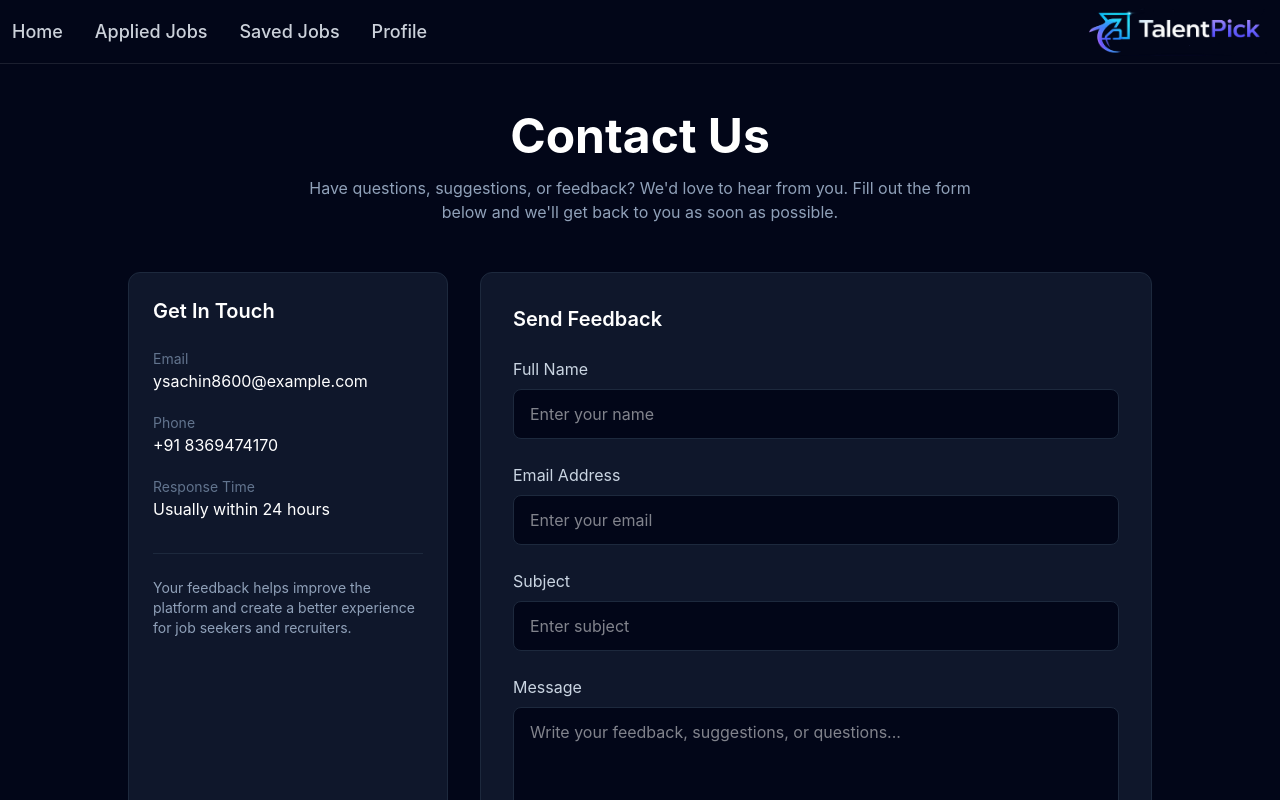
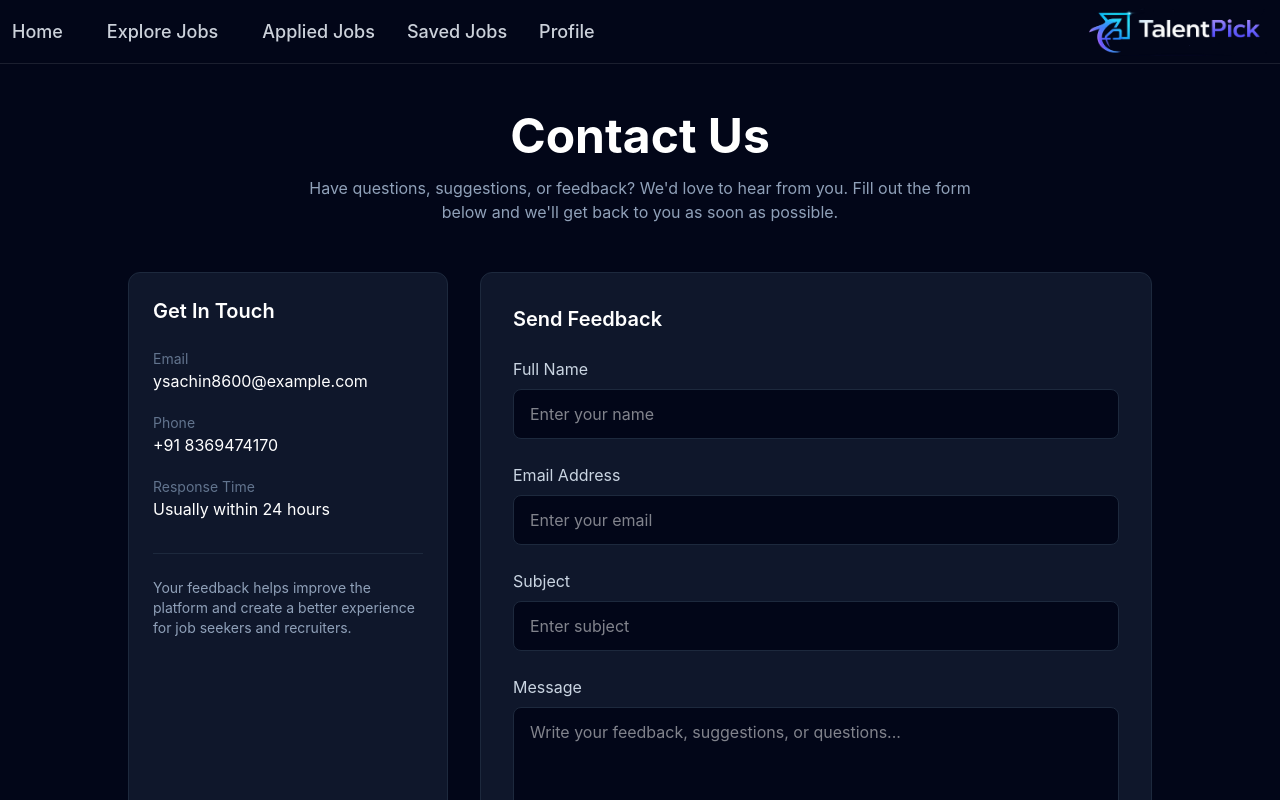
Before and after one commit to sachinyadav0907/TalentPick, a React app in the folder frontend/: page /contact-us in a window 1280 px wide. Shown: the top 800 px of the page. Built offline with nearby package versions, Linux system fonts and the light colour scheme; no server answers; the HTML template or start-up script is replaced by a standard one.

Commit message:
feat: Add explore job link on sidebar and navbar

```diff
--- a/frontend/src/Components/Navbar.jsx
+++ b/frontend/src/Components/Navbar.jsx
@@ -9,14 +9,15 @@ import { IoMdExit } from "react-icons/io";
 function Navbar() {
   const navigate = useNavigate();
   const [isOpen, setIsOpen] = useState(false);
-  const {user, isRecruiter} = useAuth();
+  const { user, isRecruiter } = useAuth();
   return (
     <>
       <nav className="w-full h-16 flex justify-between items-center sticky top-0 z-40 bg-slate-950 border-b border-white/10 px-3 text-slate-200">
         <AiOutlineMenuUnfold
           className="text-4xl opacity-70 cursor-pointer ownNav:hidden hover:text-violet-400 transition"
-          onClick={() => {setIsOpen(true)}
-          }
+          onClick={() => {
+            setIsOpen(true);
+          }}
         />
 
         <ul className="hidden ownNav:flex gap-8 opacity-90 items-center">
@@ -28,6 +29,19 @@ function Navbar() {
               Home
             </Link>
           </li>
+
+          {!isRecruiter && (
+            <li>
+              {" "}
+              <Link
+                to="/explore-jobs"
+                className="block px-3 py-2 rounded-lg text-lg font-medium hover:bg-slate-800 hover:text-violet-400 transition"
+                onClick={() => setIsOpen(false)}
+              >
+                Explore Jobs
+              </Link>
+            </li>
+          )}
 
           <li>
             {!isRecruiter ? (
@@ -84,16 +98,16 @@ function Navbar() {
             )}
           </li>
 
-
-
-
-            {isRecruiter && <li><Link
+          {isRecruiter && (
+            <li>
+              <Link
                 to="/profile"
                 className="text-lg font-medium hover:text-violet-400 transition"
               >
                 Profile
-              </Link></li>}
-
+              </Link>
+            </li>
+          )}
         </ul>
 
         <img
--- a/frontend/src/Components/Sidebar.jsx
+++ b/frontend/src/Components/Sidebar.jsx
@@ -5,7 +5,7 @@ import { useAuth } from "../Contexts/AuthContext.jsx";
 import { FaRegSquarePlus } from "react-icons/fa6";
 
 function Sidebar({ isOpen, setIsOpen }) {
-  const {user, isRecruiter,profilePhoto} = useAuth();
+  const { user, isRecruiter, profilePhoto } = useAuth();
 
   return (
     <div
@@ -19,10 +19,14 @@ function Sidebar({ isOpen, setIsOpen }) {
           className="flex items-center gap-3"
           onClick={() => setIsOpen(false)}
         >
-      <img src={profilePhoto} alt="ProfilePicture" className="w-10 rounded-full" />
+          <img
+            src={profilePhoto}
+            alt="ProfilePicture"
+            className="w-10 rounded-full"
+          />
 
           <h1 className="text-xl font-semibold text-violet-400">
-        {user?.fullName}
+            {user?.fullName || "Hey, there"}
           </h1>
         </Link>
 
@@ -42,6 +46,15 @@ function Sidebar({ isOpen, setIsOpen }) {
             Home
           </Link>
         </li>
+        {!isRecruiter &&
+          <Link
+            to="/explore-jobs"
+            className="block px-3 py-2 rounded-lg text-lg font-medium hover:bg-slate-800 hover:text-violet-400 transition"
+            onClick={() => setIsOpen(false)}
+          >
+            Explore Jobs
+          </Link>
+        }
 
         <li>
           {!isRecruiter ? (
@@ -103,7 +116,6 @@ function Sidebar({ isOpen, setIsOpen }) {
             </Link>
           )}
         </li>
-
       </ul>
     </div>
   );
--- a/frontend/src/Pages/Contact.jsx
+++ b/frontend/src/Pages/Contact.jsx
@@ -6,6 +6,7 @@ import Navbar from "../Components/Navbar";
 import { useNavigate } from "react-router-dom";
 import axios from "axios";
 import toast from "react-hot-toast";
+import { useState } from "react";
 
 const contactSchema = z.object({
   name: z
@@ -30,12 +31,14 @@ const contactSchema = z.object({
 });
 
 export default function ContactUs() {
+
+  const [isSubmitting, setIsSubmitting] = useState(false);
   const navigate = useNavigate();
   const {
     register,
     handleSubmit,
     reset,
-    formState: { errors, isSubmitting },
+    formState: { errors},
   } = useForm({
     resolver: zodResolver(contactSchema),
     defaultValues: {
@@ -48,6 +51,7 @@ export default function ContactUs() {
 
   const onSubmit = async (data) => {
     try {
+      setIsSubmitting(true);
       console.log(data);
       await axios.post("http://localhost:5000/api/feedback/store",data)
       reset();
@@ -55,6 +59,8 @@ export default function ContactUs() {
     } catch (error) {
       console.error(error);
       toast.error(error.response?.data?.message||"Something went wrong");
+    }finally{
+      setIsSubmitting(false);
     }
   };
 
@@ -184,7 +190,6 @@ export default function ContactUs() {
 
                 <button
                   type="submit"
-                  disabled={isSubmitting}
                   className="w-full md:w-auto px-6 py-3 bg-blue-600 hover:bg-blue-700 disabled:opacity-50 text-white rounded-lg transition"
                 >
                   {isSubmitting ? "Submitting..." : "Send Feedback"}
```
Lines whose indentation alone changed are shown as unchanged.
